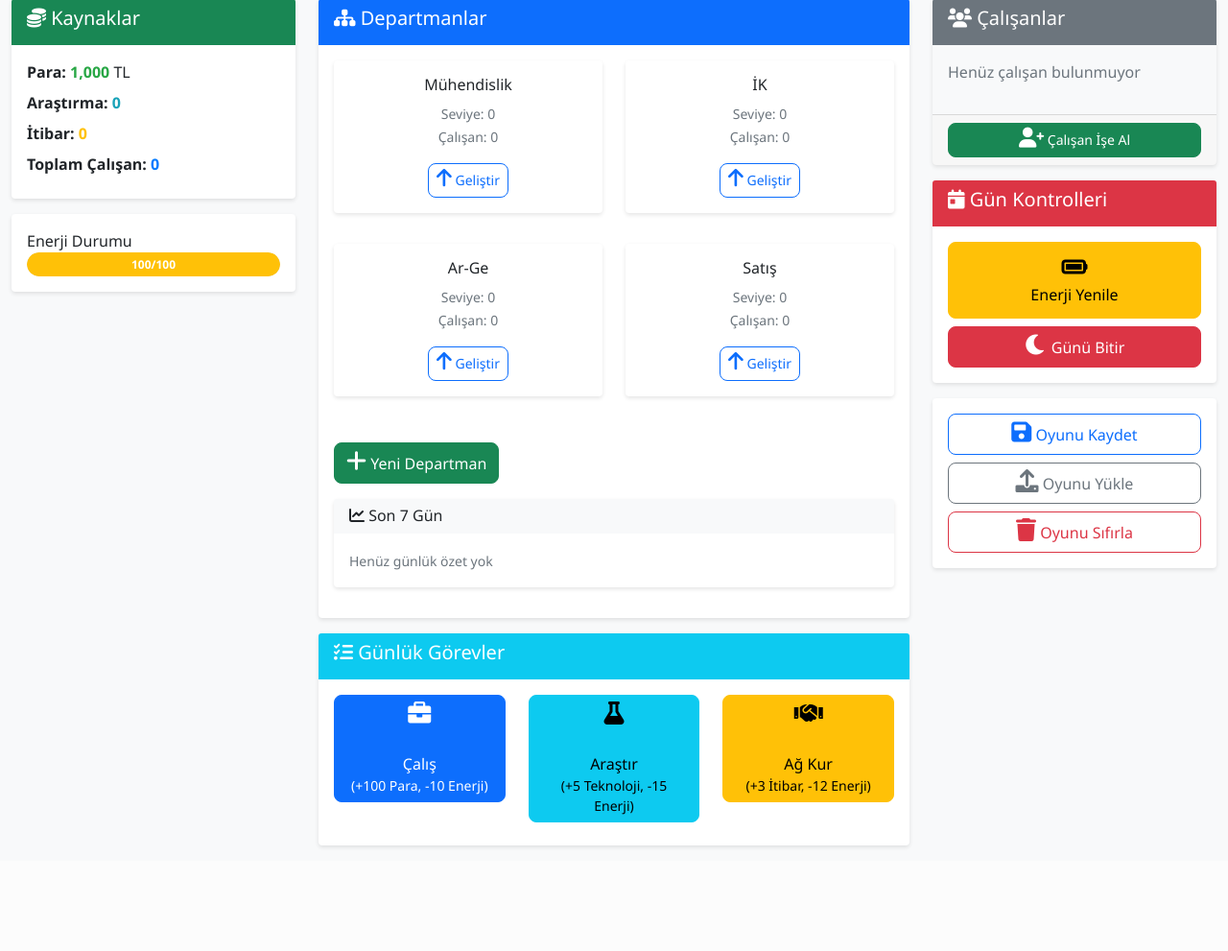
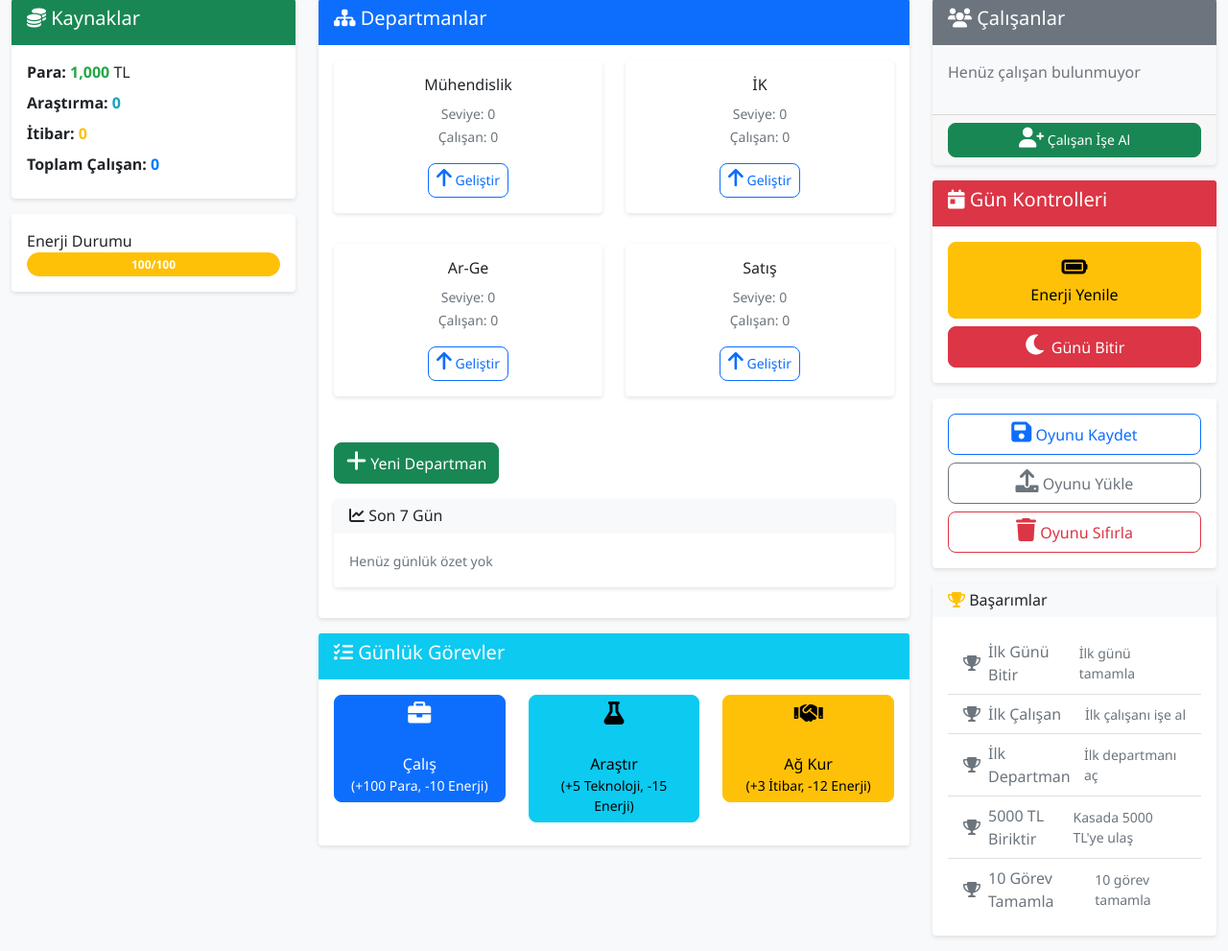
Before and after one commit to hamdidrsy/daily_taken_task, a Flask app: page / in a window 1280 px wide. Shown: the part 89-1080 px from the top of the page at 96% size. Before the commit the page ends 986 px from the top, so only its background shows below. Run offline with Flask 3, Linux system fonts and the light colour scheme; data that the repository does not hold is empty.

Commit message:
Gün 11: Başarımlar sistemi ve panel entegrasyonu

```diff
--- a/tasktycoon/routes/dashboard.py
+++ b/tasktycoon/routes/dashboard.py
@@ -4,6 +4,27 @@ from ..services.economic_service import EconomicSystem
 import json
 
 dashboard_bp = Blueprint('dashboard', __name__)
+
+# Kullanıcı başarımlarını döndüren endpoint
+@dashboard_bp.route('/api/achievements', methods=['GET'])
+def get_achievements():
+    state = load_state()
+    ach = state.get('achievements', {})
+    unlocked = set(ach.get('unlocked', []))
+    all_achs = ach.get('all', [])
+    # Her başarım için unlocked bilgisini ekle
+    ach_list = []
+    for a in all_achs:
+        ach_list.append({
+            'id': a['id'],
+            'name': a['name'],
+            'desc': a['desc'],
+            'unlocked': a['id'] in unlocked
+        })
+    return jsonify({
+        'success': True,
+        'achievements': ach_list
+    })
 
 @dashboard_bp.route('/api/dashboard/stats', methods=['GET'])
 def get_dashboard_stats():
--- a/tasktycoon/services/state_service.py
+++ b/tasktycoon/services/state_service.py
@@ -24,7 +24,17 @@ def get_default_state():
         "failedTasks": 0,
         "breakthroughs": 0,
         "taskHistory": [],
-        "dayHistory": []
+        "dayHistory": [],
+        "achievements": {
+            "unlocked": [],
+            "all": [
+                {"id": "first_day", "name": "İlk Günü Bitir", "desc": "İlk günü tamamla", "condition": {"day": 1}},
+                {"id": "first_employee", "name": "İlk Çalışan", "desc": "İlk çalışanı işe al", "condition": {"employee_count": 1}},
+                {"id": "first_department", "name": "İlk Departman", "desc": "İlk departmanı aç", "condition": {"department_count": 1}},
+                {"id": "cash_5000", "name": "5000 TL Biriktir", "desc": "Kasada 5000 TL'ye ulaş", "condition": {"cash": 5000}},
+                {"id": "ten_tasks", "name": "10 Görev Tamamla", "desc": "10 görev tamamla", "condition": {"completedTasks": 10}}
+            ]
+        }
     }
 
 def load_state():
@@ -35,6 +45,9 @@ def load_state():
         # Geriye dönük uyumluluk için dayHistory yoksa ekle
         if 'dayHistory' not in state:
             state['dayHistory'] = []
+        # Geriye dönük uyumluluk için achievements yoksa ekle
+        if 'achievements' not in state:
+            state['achievements'] = get_default_state()['achievements']
         return state
 
 def save_state(state):
--- a/tasktycoon/static/js/app.js
+++ b/tasktycoon/static/js/app.js
@@ -81,11 +81,50 @@ function updateDashboard() {
             }
             // Refresh history panel
             fetchAndRenderHistory(7);
+            // Refresh achievements panel
+            fetchAndRenderAchievements();
         })
         .catch(error => {
             console.error('Dashboard güncellenirken hata:', error);
             showAlert('Dashboard güncellenirken hata oluştu', 'danger');
         });
+}
+
+// Fetch achievements from backend and render into the achievements card
+function fetchAndRenderAchievements() {
+    fetch('/api/achievements')
+        .then(r => r.json())
+        .then(data => {
+            if (!data.success) {
+                document.getElementById('achievements-container').innerHTML = '<small class="text-danger">Başarımlar yüklenemedi</small>';
+                return;
+            }
+            renderAchievements(data.achievements || []);
+        })
+        .catch(err => {
+            console.error('Achievements fetch error', err);
+            document.getElementById('achievements-container').innerHTML = '<small class="text-danger">Başarımlar yüklenemedi</small>';
+        });
+}
+
+function renderAchievements(achievements) {
+    const container = document.getElementById('achievements-container');
+    if (!container) return;
+    if (!achievements || achievements.length === 0) {
+        container.innerHTML = '<small class="text-muted">Henüz başarı yok</small>';
+        return;
+    }
+    let html = '<ul class="list-group list-group-flush">';
+    achievements.forEach(a => {
+        html += `<li class="list-group-item d-flex align-items-center ${a.unlocked ? 'text-success fw-bold' : 'text-muted'}">
+            <i class="fas fa-trophy me-2 ${a.unlocked ? 'text-warning' : 'text-secondary'}"></i>
+            <span>${a.name}</span>
+            <span class="ms-auto small">${a.unlocked ? '✔️' : ''}</span>
+            <br><small>${a.desc}</small>
+        </li>`;
+    });
+    html += '</ul>';
+    container.innerHTML = html;
 }
 
 // Fetch history from backend and render into the history card
--- a/tasktycoon/templates/dashboard.html
+++ b/tasktycoon/templates/dashboard.html
@@ -214,6 +214,17 @@
                         </button>
                     </div>
                 </div>
+                <!-- Başarımlar Kartı -->
+                <div class="card mt-3">
+                    <div class="card-header bg-light">
+                        <h6 class="mb-0"><i class="fas fa-trophy text-warning"></i> Başarımlar</h6>
+                    </div>
+                    <div class="card-body">
+                        <div id="achievements-container">
+                            <small class="text-muted">Yükleniyor...</small>
+                        </div>
+                    </div>
+                </div>
             </div>
         </div>
     </div>
```
Also changed, not shown: tasktycoon/routes/day.py (+34 -0 lines).
